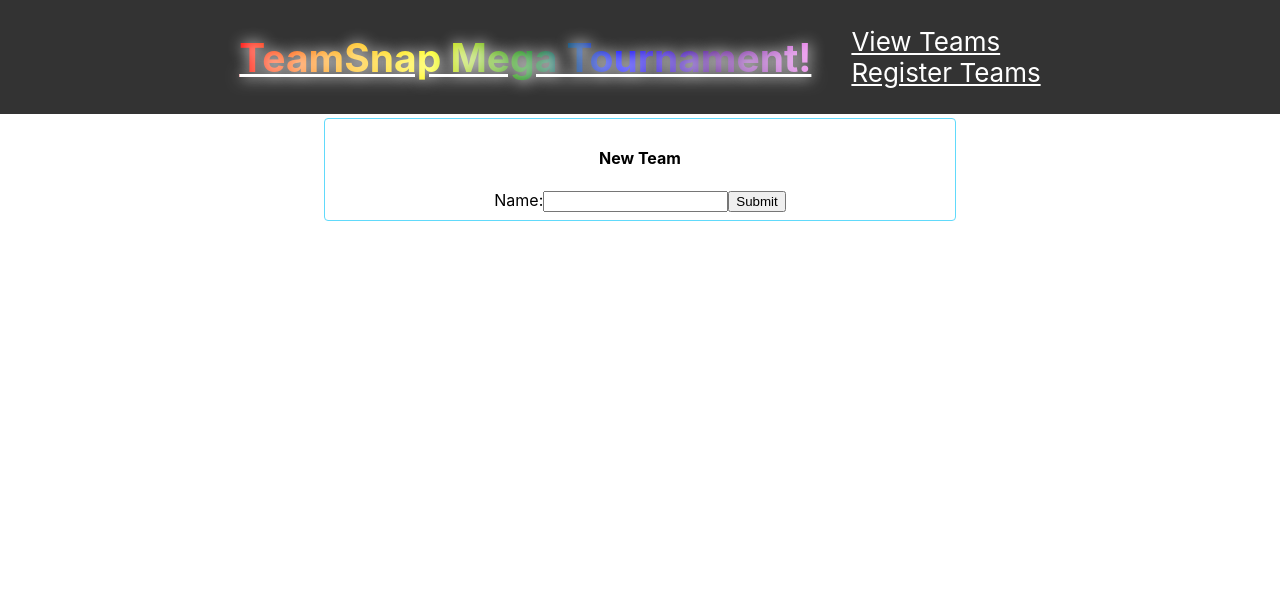
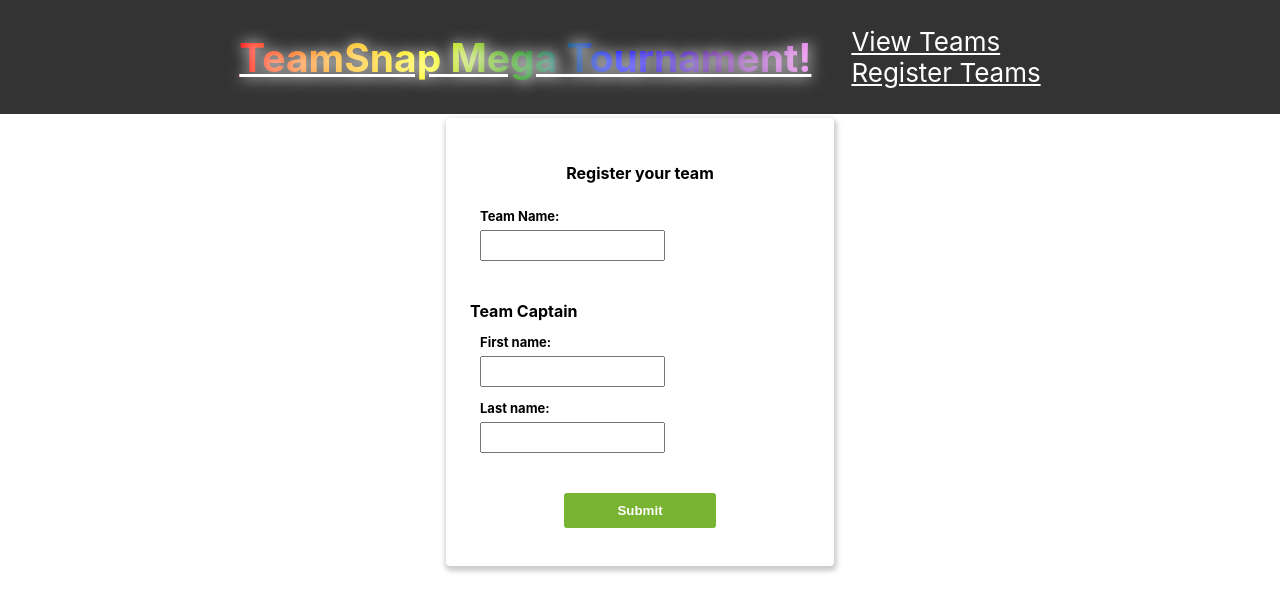
Before and after one commit to teamsnap/teamsnap-mega-tournament, a React app in the folder frontend/: page /join in a window 1280 px wide. Shown: the top 612 px of the page. Built offline with nearby package versions, Linux system fonts and the light colour scheme; the HTML template or start-up script is replaced by a standard one.

Commit message:
restyle form and add captain inputs

```diff
--- a/frontend/src/App.css
+++ b/frontend/src/App.css
@@ -1,7 +1,3 @@
-.App {
-  text-align: center;
-}
-
 .App-header {
   background-color: #333;
   min-height: 10vh;
@@ -17,7 +13,8 @@
   flex-grow: 1;
 }
 
-.App-header a, .App-header a:visited {
+.App-header a,
+.App-header a:visited {
   color: white;
 }
 
@@ -43,17 +40,49 @@
   margin: 0 auto;
 }
 
-
 .card {
-  border: 1px solid #61dafb;
+  box-shadow: 1px 3px 5px 2px #ccc;
   border-radius: 4px;
-  padding: 8px;
+  padding: 24px;
   max-width: 60%;
   margin: 4px auto;
+  height: 400px;
+  width: 340px;
 }
 
 .rainbow-text {
-  background-image: linear-gradient(to left, violet, indigo, blue, green, yellow, orange, red);   -webkit-background-clip: text;
+  background-image: linear-gradient(
+    to left,
+    violet,
+    indigo,
+    blue,
+    green,
+    yellow,
+    orange,
+    red
+  );
+  -webkit-background-clip: text;
   color: transparent;
   text-shadow: 1px 1px 15px white;
 }
+
+.form-input {
+  margin: 10px;
+}
+
+.submit-btn {
+  background-color: #78b332;
+  border: none;
+  border-radius: 3px;
+  color: #fff;
+  font-weight: bold;
+  height: 35px;
+  width: 152px;
+  margin-top: 30px;
+}
+
+.submit-btn:hover {
+  cursor: pointer;
+  background-color: #007400;
+  transition: 0.3s;
+}
--- /dev/null
+++ b/frontend/src/components/FormInput.tsx
@@ -0,0 +1,27 @@
+import React, { useState } from "react";
+
+interface Props {
+  label: string;
+  onChange: (e: any) => void;
+  value: string;
+}
+
+const FormInput = (props: Props) => {
+  const { label, onChange, value } = props;
+
+  return (
+    <div className="form-input">
+      <div style={{ marginBottom: "5px", width: "115px" }}>
+        <label style={{ fontWeight: "bold", fontSize: "13px" }}>{label}</label>
+      </div>
+      <input
+        type="text"
+        style={{ height: "25px" }}
+        value={value}
+        onChange={onChange}
+      />
+    </div>
+  );
+};
+
+export default FormInput;
--- a/frontend/src/components/NewTeamForm.tsx
+++ b/frontend/src/components/NewTeamForm.tsx
@@ -1,26 +1,54 @@
-import React from 'react';
+import React, { useState } from "react";
+import FormInput from "./FormInput";
 
 interface Props {
-  submitTeam: any,
-  baseurl: string,
+  submitTeam: any;
+  baseurl: string;
 }
 
-const NewTeamForm: React.FC<Props> = ({submitTeam, baseurl}) => {
-  const [name, setName] = React.useState("");
+const NewTeamForm: React.FC<Props> = ({ submitTeam, baseurl }) => {
+  const [teamName, setTeamName] = useState("");
+  const [firstName, setFirstName] = useState("");
+  const [lastName, setLastName] = useState("");
 
   return (
     <div className="card">
-      <h4>New Team</h4>
-      <label>
-        Name:
-        <input type="text" value={name} onChange={(e) => setName(e.target.value)} />
-      </label>
-      <input type="submit" onClick={(e) => {
-        e.preventDefault();
-        submitTeam({url: baseurl + "/new-team", name: name});
-      }} />
+      <h4 style={{ textAlign: "center" }}>Register your team</h4>
+      <div>
+        <FormInput
+          label="Team Name:"
+          onChange={(e: any) => setTeamName(e.target.value)}
+          value={teamName}
+        />
+      </div>
+      <br style={{ color: "black" }}></br>
+      <div>
+        <h4 style={{ margin: "10px 0" }}>Team Captain</h4>
+        <div>
+          <FormInput
+            label="First name:"
+            onChange={(e) => setFirstName(e.target.value)}
+            value={firstName}
+          />
+          <FormInput
+            label="Last name:"
+            onChange={(e) => setLastName(e.target.value)}
+            value={lastName}
+          />
+          <div style={{ display: "flex", justifyContent: "center" }}>
+            <input
+              className="submit-btn"
+              type="submit"
+              onClick={(e) => {
+                e.preventDefault();
+                submitTeam({ url: baseurl + "/new-team", teamName, firstName });
+              }}
+            />
+          </div>
+        </div>
+      </div>
     </div>
   );
-}
+};
 
 export default NewTeamForm;
--- a/frontend/webpack.config.js
+++ b/frontend/webpack.config.js
@@ -31,5 +31,6 @@
     host: '0.0.0.0',
     port: 3000,
     disableHostCheck: true,
+    historyApiFallback: true,
   },
 };
```
